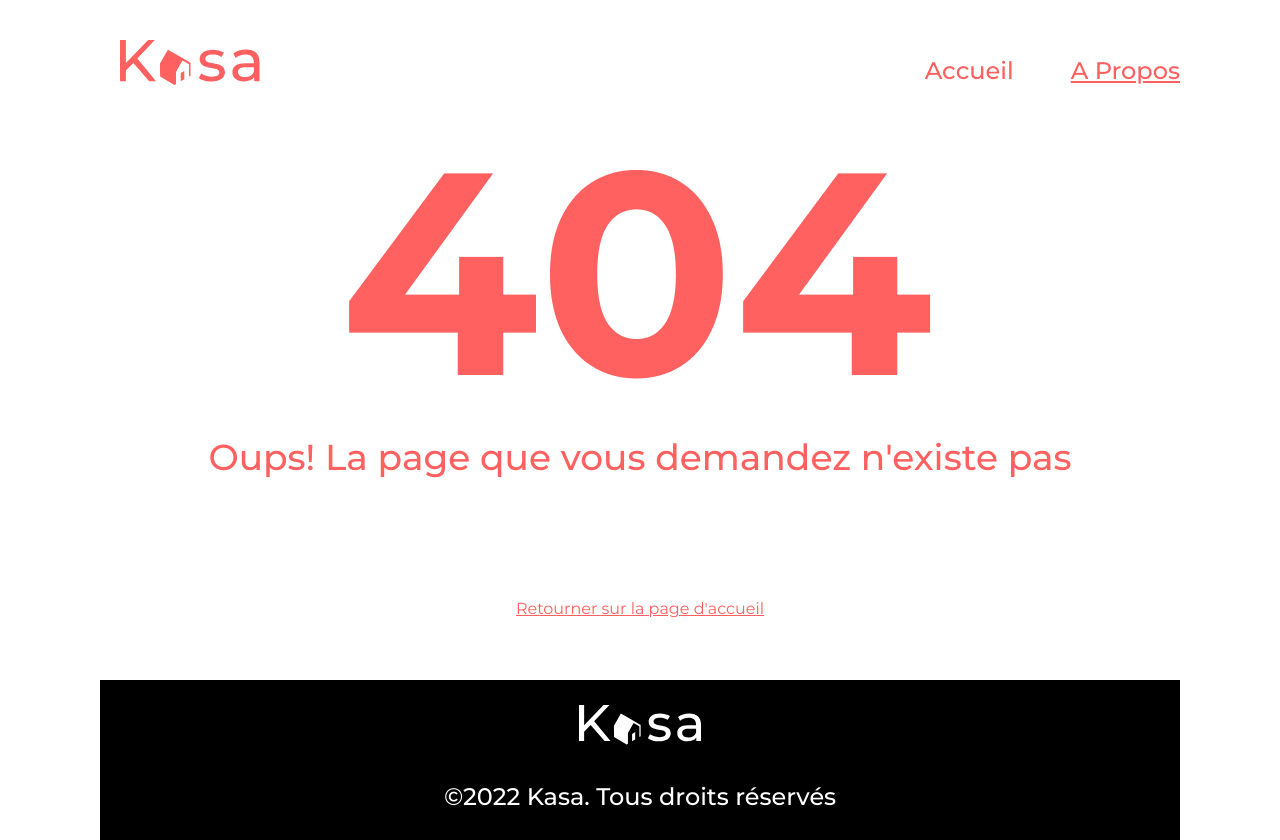
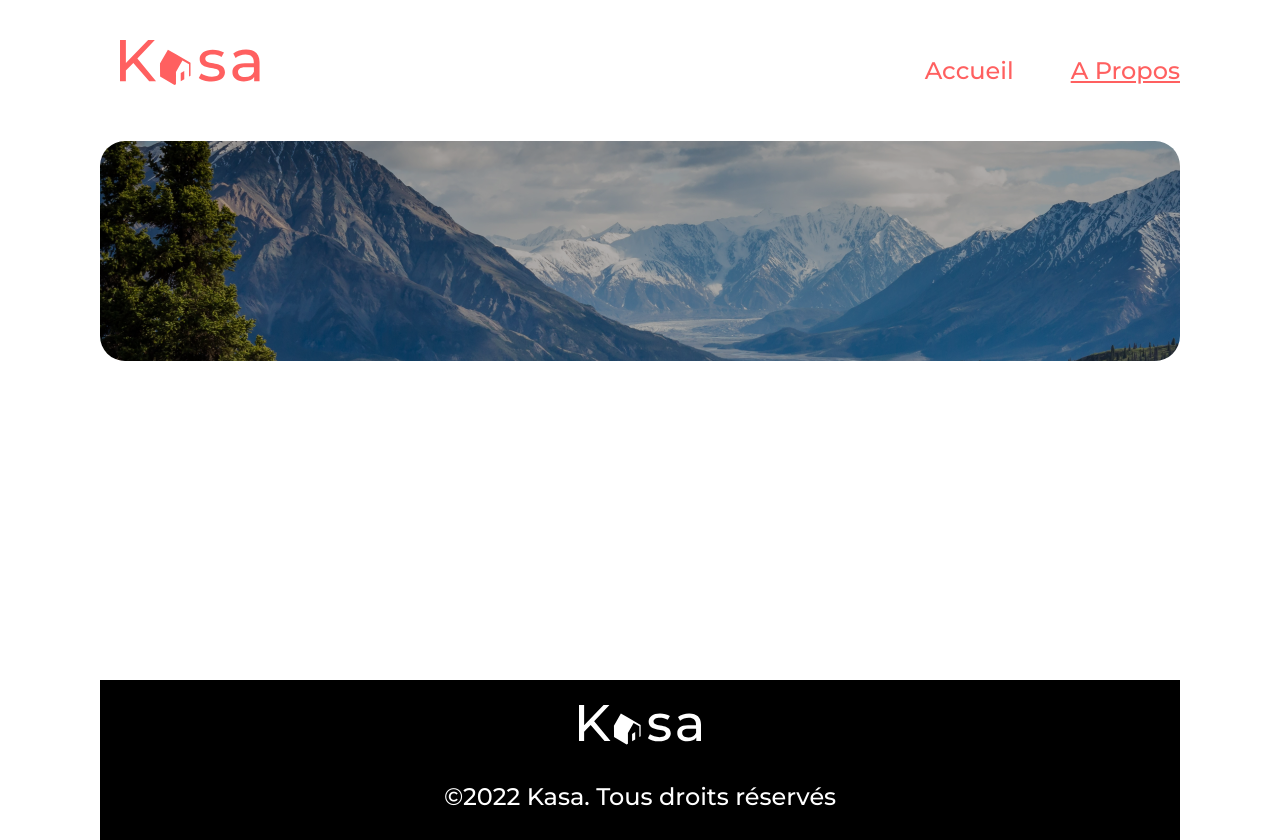
Before and after one commit to melcd238/MelainaDonati_11_07022022, a React (Create React App) app: page /about in a window 1280 px wide. Built offline with nearby package versions, Linux system fonts and the light colour scheme.

Commit message:
affichage conditionnel de la banner sur page Home et About

```diff
--- a/src/App.js
+++ b/src/App.js
@@ -5,7 +5,10 @@ import {Routes, Route } from "react-router-dom";
 //Components
 import Layout from './HOC/Layout';
 import Home from './Containers/Home/Home';
-import NotFound from './Containers/NotFound/NotFound'
+import NotFound from './Containers/NotFound/NotFound';
+import APropos from './Containers/APropos/APropos';
+
+
 
 function App() {
   return (
@@ -13,6 +16,7 @@ function App() {
       <Layout>
         <Routes>
           <Route path="/" element={<Home />}></Route>
+          <Route path="/about" element={<APropos />}></Route>
           <Route path="*" element={<NotFound />} />
         </Routes>
       </Layout>
--- a/src/Components/Banner/Banner.js
+++ b/src/Components/Banner/Banner.js
@@ -1,17 +1,24 @@
 import React from 'react';
 import classes from '../Banner/Banner.module.css';
+import { useLocation } from 'react-router-dom'
 
 
 
-function Banner (){
+function Banner (props){
+    const location = useLocation();
+    if(location.pathname === '/'){
+        return(
+          <div className={classes.bannerContainerHome}>
+               <h1 className={classes.title}>Chez vous, partout et ailleurs</h1>
+          </div>
+        )
+
+    } else if(location.pathname === '/about'){
+
     return(
-        <div className={classes.bannerContainer}>
-
-                <h1 className={classes.title}>Chez vous, partout et ailleurs</h1>
-
-        </div>
+      <div className={classes.bannerContainerAbout}></div>
     )
-
+    }
 }
 
 
--- a/src/Components/Banner/Banner.module.css
+++ b/src/Components/Banner/Banner.module.css
@@ -1,8 +1,18 @@
-.bannerContainer{
+.bannerContainerHome{
     height : 220px;
     margin-bottom: 40px;
+    border-radius:25px;
     background:url("../../Images/imgBanner.jpg"),rgba(0, 0, 0, 0.3);
+    background-blend-mode: darken;
+    display: flex;
+    justify-content: center;
+    align-items: center;
+}
+.bannerContainerAbout{
+    height : 220px;
+    margin-bottom: 40px;
     border-radius:25px;
+    background:url("../../Images/aboutBanner.png"),rgba(0, 0, 0, 0.3);
     background-blend-mode: darken;
     display: flex;
     justify-content: center;
--- /dev/null
+++ b/src/Containers/APropos/APropos.js
@@ -0,0 +1,16 @@
+import React from 'react';
+import classes from '../APropos/APropos.module.css'
+
+import Banner from '../../Components/Banner/Banner'
+
+
+function APropos(){
+    return(
+        <div className={classes.AProposContainer}>
+         <Banner/>
+        </div>
+    )
+}
+
+
+export default APropos;
--- /dev/null
+++ b/src/Containers/APropos/APropos.module.css
@@ -0,0 +1,4 @@
+.AProposContainer{
+    margin-top:40px;
+    margin-bottom:20px;
+}
--- a/src/HOC/Layout.js
+++ b/src/HOC/Layout.js
@@ -1,20 +1,28 @@
 import React from 'react';
 import classes from '../HOC/Layout.module.css';
+import {
+    useLocation
+  } from "react-router-dom";
+
 
 import Header from '../Components/Header/Header';
 import Footer from '../Components/Footer/Footer';
 
 
 
-function Layout (props){
 
-    return(
+function Layout(props){
+    const location = useLocation();
+    console.log(location)
+
+   return(
         <div className={classes.Layout}>
              <Header/>
             <div className={classes.content}>
                   {props.children}
             </div>
-            <Footer/>
+              <Footer/>
+
         </div>
     )
 
```
Also changed, not shown: src/Images/aboutBanner.png (added).
